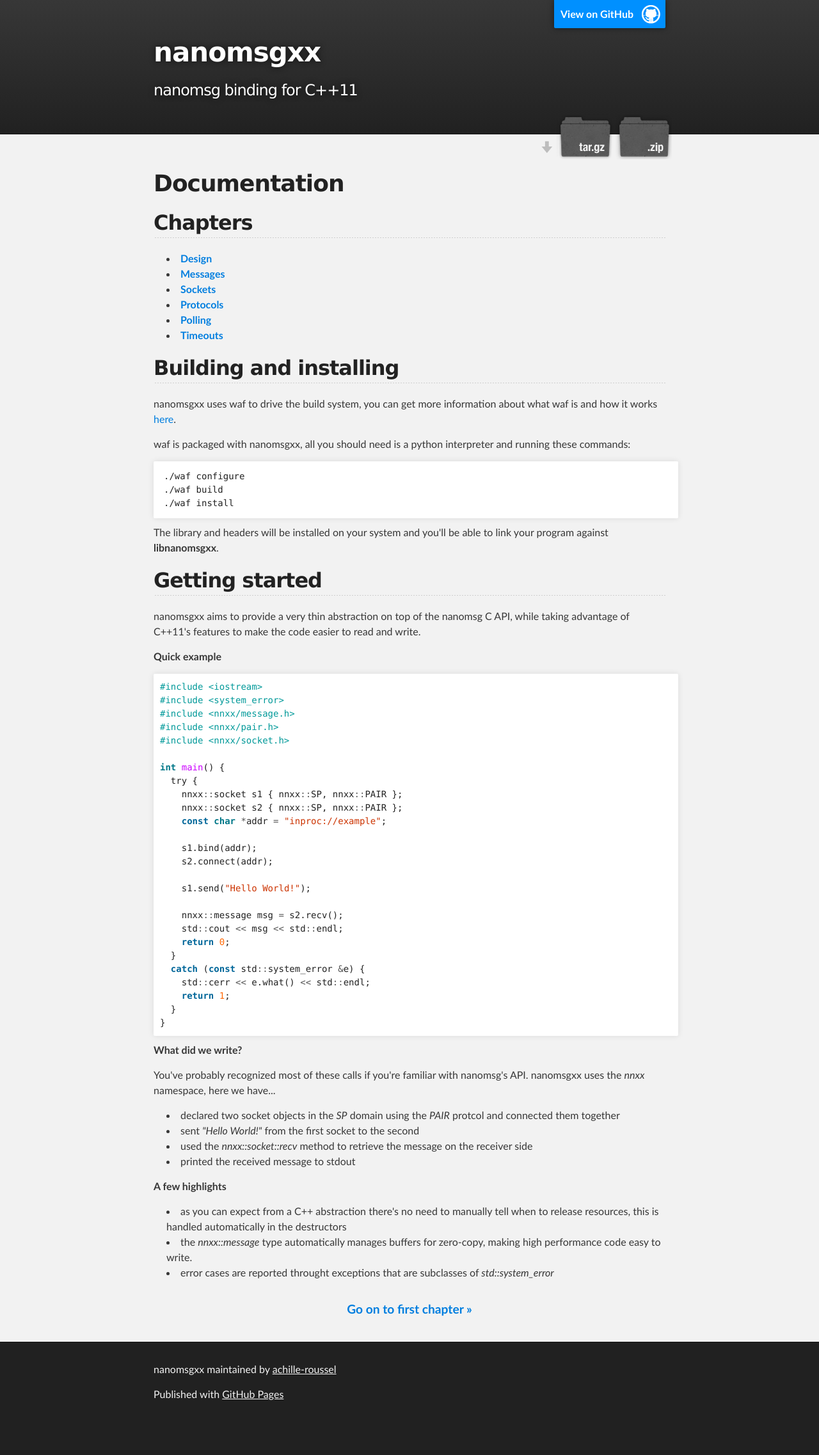
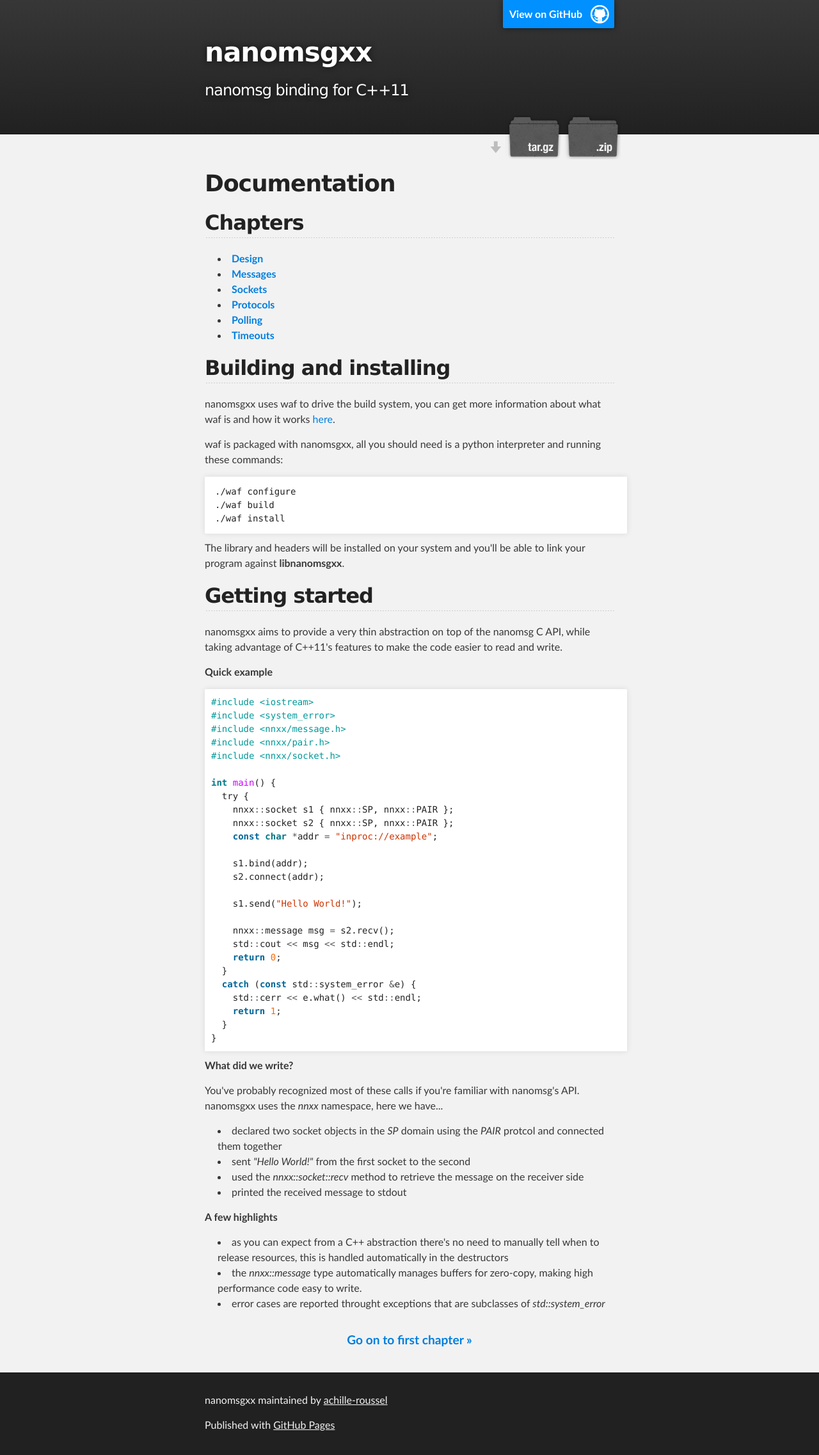
Before and after one commit to achille-roussel/nanomsgxx, a Jekyll site: the page index.html, which Jekyll copies as it is, in a window 1280 px wide. Shown: the whole page at 64% size. Built offline with Jekyll 4.4.1, drawn with Linux system fonts in a browser that asks for light colours; before the commit the page ends 2226 px from its top, so only the background shows below that.

Commit message:
update pages

```diff
--- a/stylesheets/stylesheet.css
+++ b/stylesheets/stylesheet.css
@@ -264,7 +264,7 @@
 
 .inner {
   position: relative;
-  max-width: 800px;
+  max-width: 640px;
   padding: 20px 10px;
   margin: 0 auto;
 }
```
